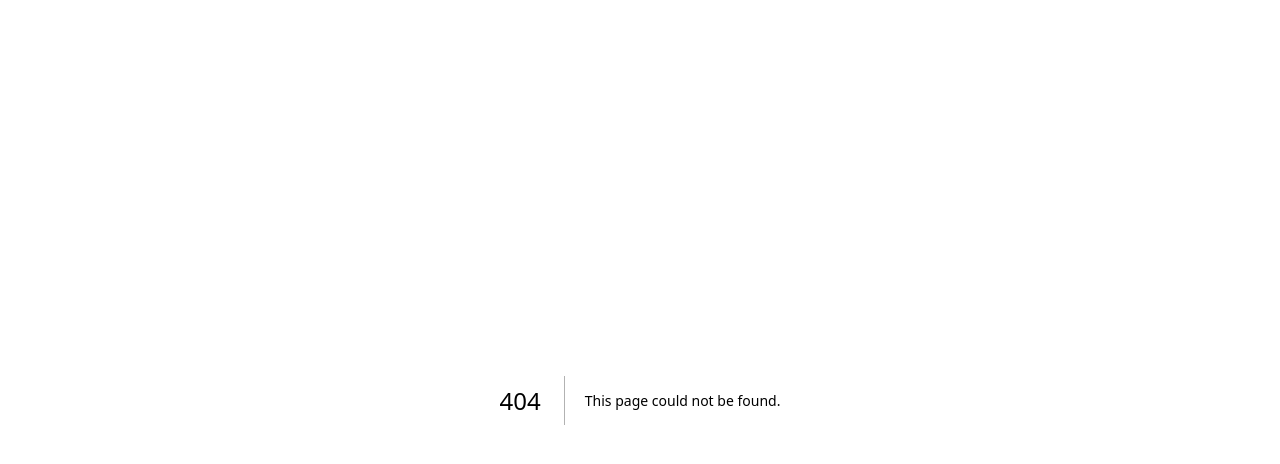
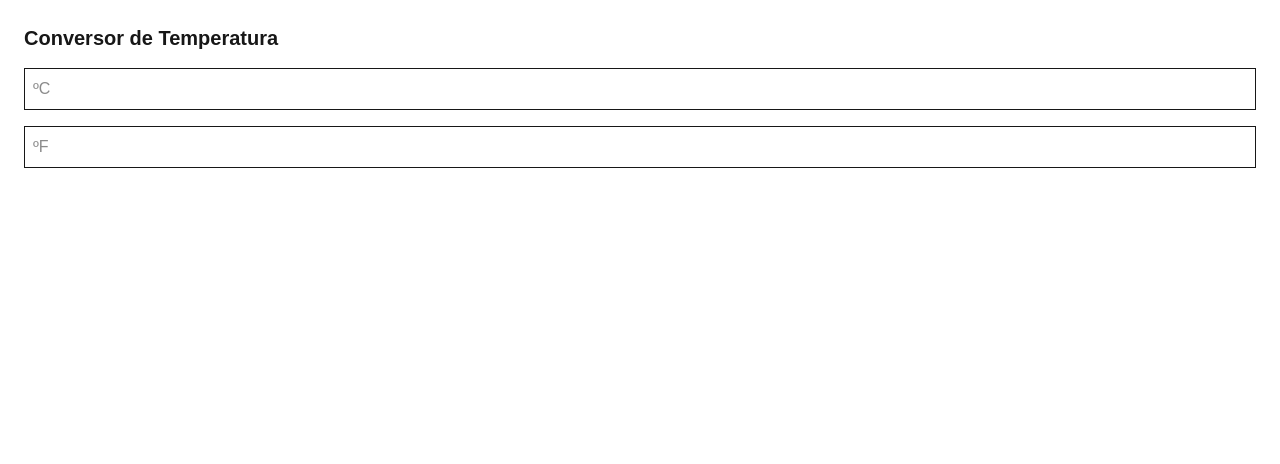
Before and after one commit to jansenokasaki/React, a Next.js app in the folder ex03/: page /Temperature in a window 1280 px wide. Before the commit this address had no page. Shown: the top 464 px of the page. Built offline with nearby package versions, Linux system fonts and the light colour scheme.

Commit message:
Temperature

```diff
--- /dev/null
+++ b/ex03/src/app/Temperature/page.js
@@ -0,0 +1,29 @@
+'use client';
+import { useState } from 'react';
+
+export default function TemperatureConverter() {
+  const [celsius, setCelsius] = useState('');
+  const [fahrenheit, setFahrenheit] = useState('');
+
+  const handleCelsiusChange = (e) => {
+    const valor = e.target.value;
+    setCelsius(valor);
+    const num = parseFloat(valor);
+    setFahrenheit(isNaN(num) ? '' : ((num * 9/5) + 32).toFixed(2));
+  };
+
+  const handleFahrenheitChange = (e) => {
+    const valor = e.target.value;
+    setFahrenheit(valor);
+    const num = parseFloat(valor);
+    setCelsius(isNaN(num) ? '' : ((num - 32) * 5/9).toFixed(2));
+  };
+
+  return (
+    <main className="p-6 space-y-4">
+      <h1 className="text-xl font-bold">Conversor de Temperatura</h1>
+      <input className="border p-2 w-full" placeholder="ºC" value={celsius} onChange={handleCelsiusChange} />
+      <input className="border p-2 w-full" placeholder="ºF" value={fahrenheit} onChange={handleFahrenheitChange} />
+    </main>
+  );
+}
```
